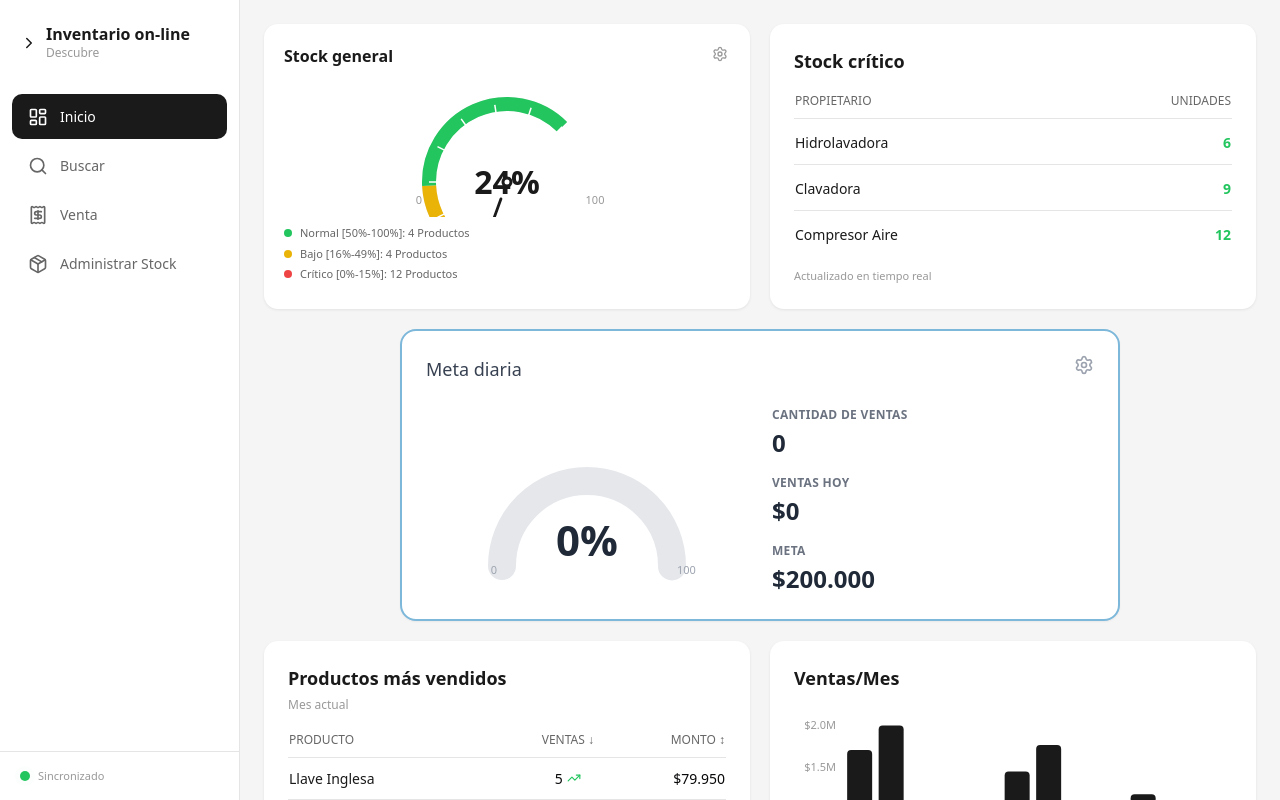
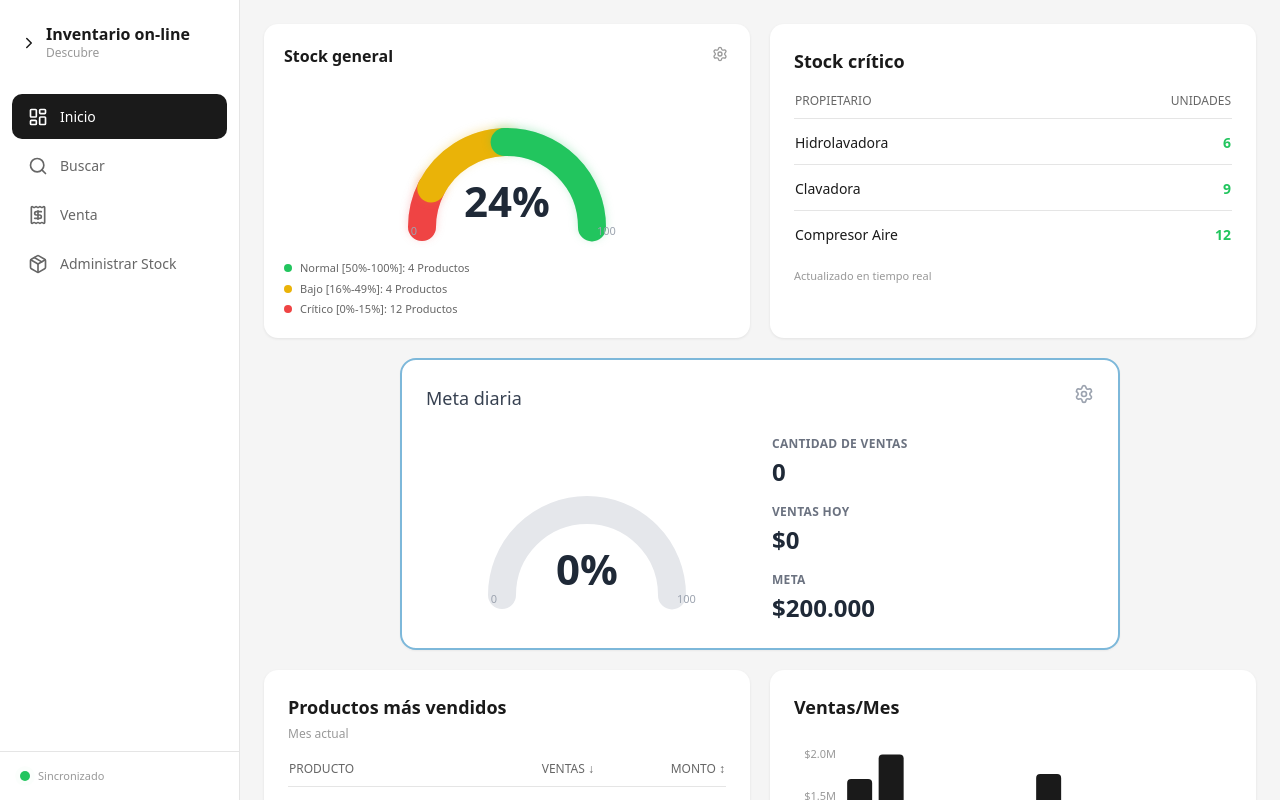
Before and after one commit to Matybiem/inventario-web, a React (Vite) app: page / in a window 1280 px wide. Shown: the top 800 px of the page. Built offline with nearby package versions, Linux system fonts and the light colour scheme.

Commit message:
Se corrige estilo de Stock general

```diff
--- a/src/components/dashboard/StockGeneral.tsx
+++ b/src/components/dashboard/StockGeneral.tsx
@@ -31,42 +31,22 @@ export default function StockGeneral() {
     requestAnimationFrame(animate);
   }, [stats.avgPct]);
 
-  // Gauge geometry — semicircle from 135° to 405°
-  const radius = 78;
-  const strokeWidth = 14;
-  const cx = 140;
-  const cy = 110;
-  const startAngle = 135;
-  const endAngle = 405;
-  const totalAngle = endAngle - startAngle; // 270°
+  const radius = 85;
+  const strokeWidth = 28;
+  const centerX = 150;
+  const centerY = 150;
+  const semicircumference = Math.PI * radius;
+  const grayLength = semicircumference;
 
-  const polarToCartesian = (angle: number) => {
-    const rad = ((angle - 90) * Math.PI) / 180;
-    return { x: cx + radius * Math.cos(rad), y: cy + radius * Math.sin(rad) };
-  };
+  const redLength = Math.max(0, Math.min(thresholds.criticalMax, 100) / 100) * semicircumference;
+  const yellowLength = Math.max(
+    0,
+    Math.min(Math.max(thresholds.lowMax - thresholds.criticalMax, 0), 100) / 100,
+  ) * semicircumference;
+  const greenLength = Math.max(0, (100 - Math.min(thresholds.lowMax, 100)) / 100) * semicircumference;
 
-  const describeArc = (start: number, end: number) => {
-    const s = polarToCartesian(start);
-    const e = polarToCartesian(end);
-    const largeArc = end - start > 180 ? 1 : 0;
-    return `M ${s.x} ${s.y} A ${radius} ${radius} 0 ${largeArc} 1 ${e.x} ${e.y}`;
-  };
-
-  const criticalEnd = startAngle + (thresholds.criticalMax / 100) * totalAngle;
-  const lowEnd = startAngle + (thresholds.lowMax / 100) * totalAngle;
-
-  const needleAngle = startAngle + (animatedPct / 100) * totalAngle;
-  const needlePos = polarToCartesian(needleAngle);
-
-  // Inner point for needle (shorter, starts from center)
-  const innerRadius = 18;
-  const innerPos = {
-    x: cx + innerRadius * Math.cos(((needleAngle - 90) * Math.PI) / 180),
-    y: cy + innerRadius * Math.sin(((needleAngle - 90) * Math.PI) / 180),
-  };
-
-  // Ticks every 10%
-  const ticks = [0, 10, 20, 30, 40, 50, 60, 70, 80, 90, 100];
+  const yellowOffset = -redLength;
+  const greenOffset = -(redLength + yellowLength);
 
   const handleSave = () => {
     updateThresholds({
@@ -90,83 +70,120 @@ export default function StockGeneral() {
 
       {/* Gauge */}
       <div className="flex justify-center">
-        <svg width="280" height="145" viewBox="0 0 280 145">
-          {/* Background arc track */}
-          <path
-            d={describeArc(startAngle, endAngle)}
+        <div className="relative w-[300px] h-[180px]">
+          <svg viewBox="0 0 300 170" className="w-full h-full overflow-visible">
+            <defs>
+              <filter id="glow" x="-10%" y="-10%" width="120%" height="120%">
+                <feGaussianBlur stdDeviation="2" result="blur" />
+                <feMerge>
+                  <feMergeNode in="blur" />
+                  <feMergeNode in="SourceGraphic" />
+                </feMerge>
+              </filter>
+            </defs>
+
+            <circle
+              cx={centerX}
+              cy={centerY}
+              r={radius}
               fill="none"
-            stroke="#E8E8E8"
+              stroke="#E5E7EB"
               strokeWidth={strokeWidth}
-            strokeLinecap="butt"
+              strokeLinecap="round"
+              strokeDasharray={`${grayLength} ${semicircumference * 2}`}
+              strokeDashoffset={0}
+              transform={`rotate(180 ${centerX} ${centerY})`}
+              style={{ transition: 'all 0.6s cubic-bezier(0.4, 0, 0.2, 1)' }}
             />
 
-          {/* Colored zones */}
-          <path
-            d={describeArc(startAngle, criticalEnd)}
+            {redLength > 0 && (
+              <circle
+                cx={centerX}
+                cy={centerY}
+                r={radius}
                 fill="none"
                 stroke="#EF4444"
                 strokeWidth={strokeWidth}
-            strokeLinecap="butt"
+                strokeLinecap="round"
+                strokeDasharray={`${redLength} ${semicircumference * 2}`}
+                strokeDashoffset={0}
+                transform={`rotate(180 ${centerX} ${centerY})`}
+                style={{
+                  transition: 'all 0.8s cubic-bezier(0.4, 0, 0.2, 1)',
+                  filter: 'drop-shadow(0 2px 4px rgba(239, 68, 68, 0.25))',
+                }}
               />
-          <path
-            d={describeArc(criticalEnd, lowEnd)}
+            )}
+
+            {yellowLength > 0 && (
+              <circle
+                cx={centerX}
+                cy={centerY}
+                r={radius}
                 fill="none"
                 stroke="#EAB308"
                 strokeWidth={strokeWidth}
-            strokeLinecap="butt"
+                strokeLinecap="round"
+                strokeDasharray={`${yellowLength} ${semicircumference * 2}`}
+                strokeDashoffset={yellowOffset}
+                transform={`rotate(180 ${centerX} ${centerY})`}
+                style={{
+                  transition: 'all 0.8s cubic-bezier(0.4, 0, 0.2, 1)',
+                  filter: 'drop-shadow(0 2px 4px rgba(234, 179, 8, 0.25))',
+                }}
               />
-          <path
-            d={describeArc(lowEnd, endAngle)}
+            )}
+
+            {greenLength > 0 && (
+              <circle
+                cx={centerX}
+                cy={centerY}
+                r={radius}
                 fill="none"
                 stroke="#22C55E"
                 strokeWidth={strokeWidth}
-            strokeLinecap="butt"
+                strokeLinecap="round"
+                strokeDasharray={`${greenLength} ${semicircumference * 2}`}
+                strokeDashoffset={greenOffset}
+                transform={`rotate(180 ${centerX} ${centerY})`}
+                style={{
+                  transition: 'all 0.8s cubic-bezier(0.4, 0, 0.2, 1)',
+                  filter: 'drop-shadow(0 2px 4px rgba(34, 197, 94, 0.25))',
+                }}
               />
+            )}
 
-          {/* Tick marks */}
-          {ticks.map(t => {
-            const a = startAngle + (t / 100) * totalAngle;
-            const outer = polarToCartesian(a);
-            const inner = {
-              x: cx + (radius - strokeWidth / 2 - 3) * Math.cos(((a - 90) * Math.PI) / 180),
-              y: cy + (radius - strokeWidth / 2 - 3) * Math.sin(((a - 90) * Math.PI) / 180),
-            };
-            return (
-              <line
-                key={t}
-                x1={inner.x}
-                y1={inner.y}
-                x2={outer.x}
-                y2={outer.y}
-                stroke="#fff"
-                strokeWidth="1.5"
-              />
-            );
-          })}
-
-          {/* Scale labels 0 and 100 */}
-          <text x="52" y="132" textAnchor="middle" fill="#999" fontSize="11" fontWeight="500">0</text>
-          <text x="228" y="132" textAnchor="middle" fill="#999" fontSize="11" fontWeight="500">100</text>
-
-          {/* Center value */}
-          <text x={cx} y={cy + 12} textAnchor="middle" fill="#1A1A1A" fontSize="32" fontWeight="700">
+            <text
+              x={centerX}
+              y={centerY - 10}
+              textAnchor="middle"
+              className="text-4xl font-bold fill-gray-800"
+              style={{ fontSize: '42px', fontWeight: 700 }}
+            >
               {animatedPct}%
             </text>
 
-          {/* Needle */}
-          <line
-            x1={innerPos.x}
-            y1={innerPos.y}
-            x2={needlePos.x}
-            y2={needlePos.y}
-            stroke="#1A1A1A"
-            strokeWidth="2.8"
-            strokeLinecap="round"
-          />
-          {/* Needle pivot */}
-          <circle cx={cx} cy={cy} r="5.5" fill="#1A1A1A" />
-          <circle cx={cx} cy={cy} r="2.5" fill="#fff" />
+            <text
+              x={centerX - radius - 5}
+              y={centerY + 8}
+              textAnchor="end"
+              className="text-xs fill-gray-400"
+              style={{ fontSize: '11px' }}
+            >
+              0
+            </text>
+
+            <text
+              x={centerX + radius + 5}
+              y={centerY + 8}
+              textAnchor="start"
+              className="text-xs fill-gray-400"
+              style={{ fontSize: '11px' }}
+            >
+              100
+            </text>
           </svg>
+        </div>
       </div>
 
       {/* Legend */}
```
Lines whose indentation alone changed are shown as unchanged.
